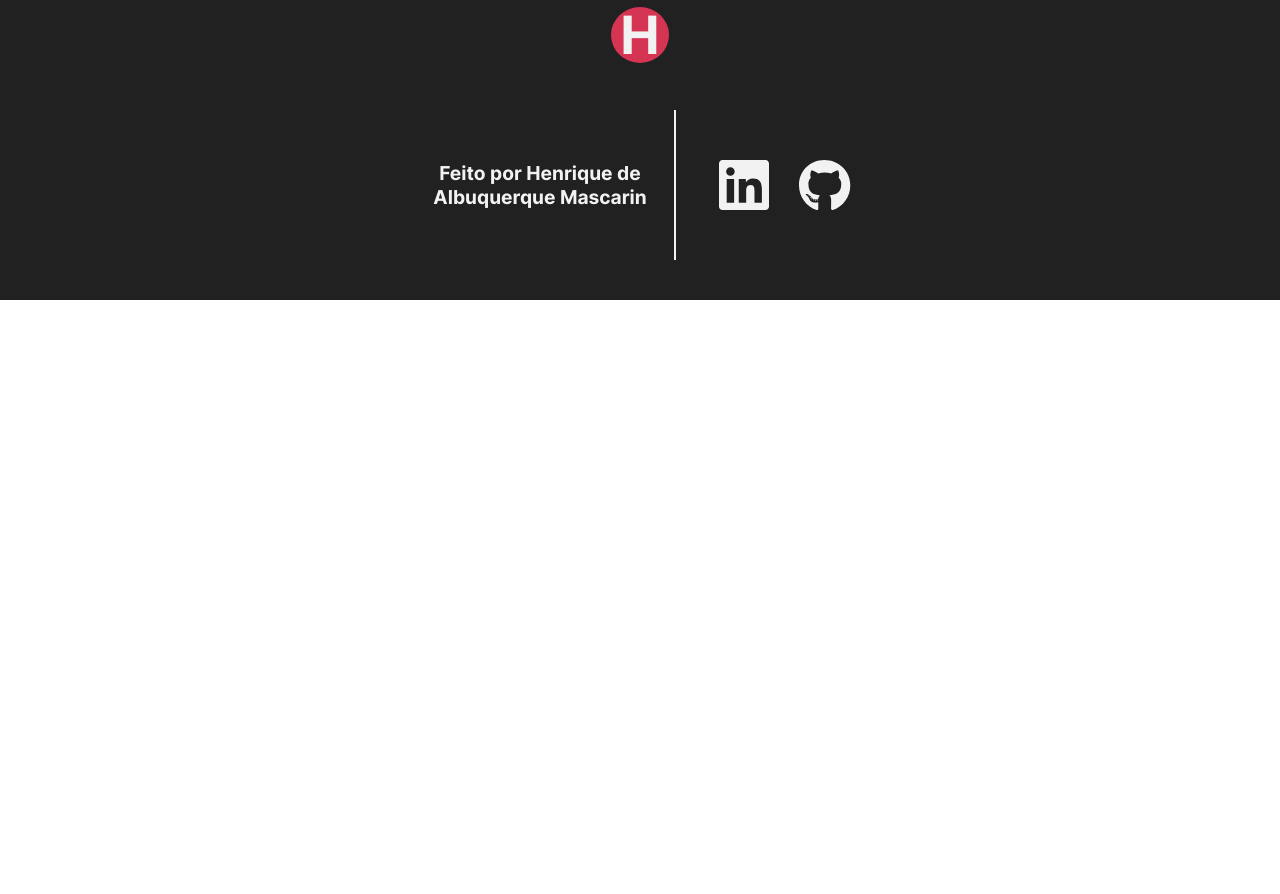
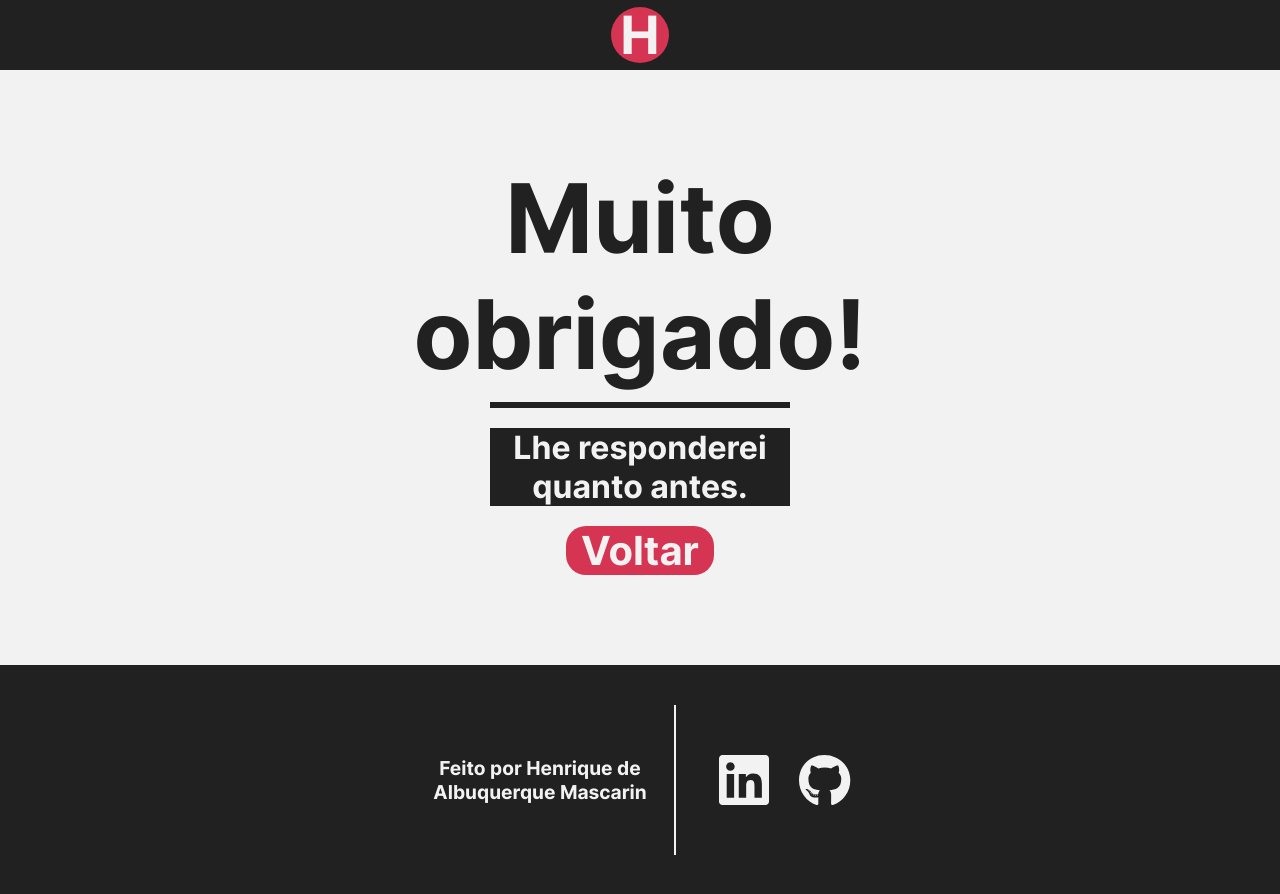
Before and after one commit to HenriqueAMascarin/Portfolio, a React (Vite) app: page /obrigado in a window 1280 px wide. Before the commit the page ends 800 px from the top, so only its background shows below. Built offline with nearby package versions, Linux system fonts and the light colour scheme.

Commit message:
thanks page almost completed

```diff
--- a/src/components/mainComponent/Header.tsx
+++ b/src/components/mainComponent/Header.tsx
@@ -1,4 +1,4 @@
-import { HeaderStyle, LogoStyle} from "../../styles/mainStyles/Header.styles";
+import { BackgroundDiv, FixedDiv, HeaderStyle, LogoStyle} from "../../styles/mainStyles/Header.styles";
 import { HorizontalPadding } from "../../styles/GlobalStyle";
 
 export default function Header() {
@@ -11,10 +11,10 @@ export default function Header() {
 
     return (
         <HeaderStyle>
-            <div className="fixedDiv">
-                <div className="backgroundDiv"/>
+            <FixedDiv>
+                <BackgroundDiv/>
                 <HorizontalPadding>
-                    <LogoStyle href="#" title="Henrique Logo">H</LogoStyle>
+                    <LogoStyle href="#" aria-label="Henrique logo">H</LogoStyle>
 
                     <nav className="navHeader">
                         <ul>
@@ -31,7 +31,7 @@ export default function Header() {
                         <span></span>
                     </button>
                 </HorizontalPadding>
-            </div>
+            </FixedDiv>
         </HeaderStyle>
     )
 }
--- a/src/components/thanksComponents/Thanks.tsx
+++ b/src/components/thanksComponents/Thanks.tsx
@@ -1,11 +1,12 @@
 import Footer from "../mainComponent/Footer";
 import ThanksHeader from "./ThanksHeader";
+import ThanksMain from "./ThanksMain";
 
 export default function Thanks(){
     return(
         <>
             <ThanksHeader/>
-
+            <ThanksMain/>
             <Footer/>
         </>
     )
--- a/src/components/thanksComponents/ThanksHeader.tsx
+++ b/src/components/thanksComponents/ThanksHeader.tsx
@@ -1,15 +1,16 @@
 import { HorizontalPadding } from "../../styles/GlobalStyle";
-import { HeaderStyle, LogoStyle } from "../../styles/mainStyles/Header.styles";
+import { BackgroundDiv, FixedDiv, HeaderStyle, LogoStyle } from "../../styles/mainStyles/Header.styles";
+import { HeaderThanks } from "../../styles/thanksStyles/ThanksStyle";
 
 export default function ThanksHeader(){
     return(
-        <HeaderStyle>
-            <div className="fixedDiv">
-                <div className="backgroundDiv"/>
-            <HorizontalPadding>
-                    <LogoStyle href="#" title="Henrique Logo">H</LogoStyle>
-            </HorizontalPadding>
-            </div>
-        </HeaderStyle>
+        <HeaderThanks>
+            <FixedDiv>
+                <BackgroundDiv/>
+                <HorizontalPadding>
+                        <LogoStyle href="#" aria-label="Henrique Logo">H</LogoStyle>
+                </HorizontalPadding>
+            </FixedDiv>
+        </HeaderThanks>
     )
 }
--- /dev/null
+++ b/src/components/thanksComponents/ThanksMain.tsx
@@ -0,0 +1,20 @@
+import { HorizontalPadding, VerticalPadding } from "../../styles/GlobalStyle"
+import { MainThanks } from "../../styles/thanksStyles/MainStyles"
+
+export default function ThanksMain(){
+    return(
+        <MainThanks>
+            <section>
+                <VerticalPadding>
+                    <HorizontalPadding>
+                        <div className="contentsMain">
+                            <h1>Muito obrigado!</h1>
+                            <p>Lhe responderei quanto antes.</p>
+                            <a href="/">Voltar</a>
+                        </div>
+                    </HorizontalPadding>
+                </VerticalPadding>
+            </section>
+        </MainThanks>
+    )
+}
--- a/src/styles/mainStyles/Header.styles.tsx
+++ b/src/styles/mainStyles/Header.styles.tsx
@@ -25,24 +25,27 @@ export const LogoStyle = styled.a`
     }
 `;
 
+export const FixedDiv = styled.div`
+    position: fixed;
+    width: 100%;
+    height: 70px;
+`;
+
+export const BackgroundDiv = styled.div`
+    width: 100%;
+    height: 70px;
+    position: absolute;
+    z-index: 1;
+    background-color: ${Variables.black};
+`;
+
 export const HeaderStyle = styled.header`
     width: 100%;
     height: 70px;
     position: relative;
     z-index: 2;
 
-    .fixedDiv{
-        position: fixed;
-        width: 100%;
-        height: 70px;
-
-        .backgroundDiv{
-            width: 100%;
-            height: 70px;
-            position: absolute;
-            z-index: 1;
-            background-color: ${Variables.black};
-        }
+    ${FixedDiv}{
 
         ${HorizontalPadding}{
             height: 100%;
@@ -160,7 +163,7 @@ export const HeaderStyle = styled.header`
     }
 
     @media screen and (min-width: ${Variables.mediaQueryWidth}){
-        .fixedDiv{
+        ${FixedDiv}{
             ${HorizontalPadding}{
                 justify-content: center;
 
--- /dev/null
+++ b/src/styles/thanksStyles/MainStyles.tsx
@@ -0,0 +1,67 @@
+import styled from "styled-components";
+import { Variables } from "../Colors";
+import { VerticalPadding } from "../GlobalStyle";
+
+export const MainThanks = styled.main`
+    section{
+        background-color: ${Variables.white};
+
+        ${VerticalPadding}{
+            padding: 90px 0;
+        }
+
+        .contentsMain{
+            display: flex;
+            align-items: center;
+            flex-direction: column;
+            text-align: center;
+
+            h1{
+                color: ${Variables.black};
+                max-width: 600px;
+                font-size: clamp(3.6em, 20vw, 6em);
+
+                &::after{
+                    content: "";
+                    display: block;
+                    position: relative;
+                    left: 0;
+                    right: 0;
+                    width: 70%;
+                    max-width: 300px;
+                    height: 6px;
+                    background-color: ${Variables.black};
+                    margin: 10px auto 20px;
+                }
+            }
+
+            p{
+                display: inline;
+                background-color: ${Variables.black};
+                font-size: clamp(1.8em, 9vw, 2em);
+                max-width: 300px;
+                font-weight: bolder;
+                color: ${Variables.white};
+            }
+
+            a{
+                background-color: ${Variables.red};
+                font-weight: bolder;
+                font-size: clamp(2.4em, 9vw, 2.5em);
+                color: ${Variables.white};
+                padding: 0 15px;
+                border-radius: 20px;
+                text-decoration: none;
+                margin-top: 20px;
+                transition: all .4s ease-in-out;
+                outline: 2px solid transparent;
+
+                &:hover{
+                    background-color: ${Variables.white};
+                    color: ${Variables.red};
+                    outline: 2px solid ${Variables.red};
+                }
+            }
+        }
+    }
+`;
--- /dev/null
+++ b/src/styles/thanksStyles/ThanksStyle.tsx
@@ -0,0 +1,19 @@
+import styled from "styled-components";
+import { HorizontalPadding } from "../GlobalStyle";
+
+export const HeaderThanks = styled.header`
+    width: 100%;
+    height: 70px;
+    position: relative;
+    z-index: 2;
+
+    ${HorizontalPadding}{
+        justify-content: center;
+        height: 100%;
+        width: 100%;
+        display: flex;
+        align-items: center;
+        max-width: 1024px;
+        margin: 0 auto;
+    }
+`;
```
